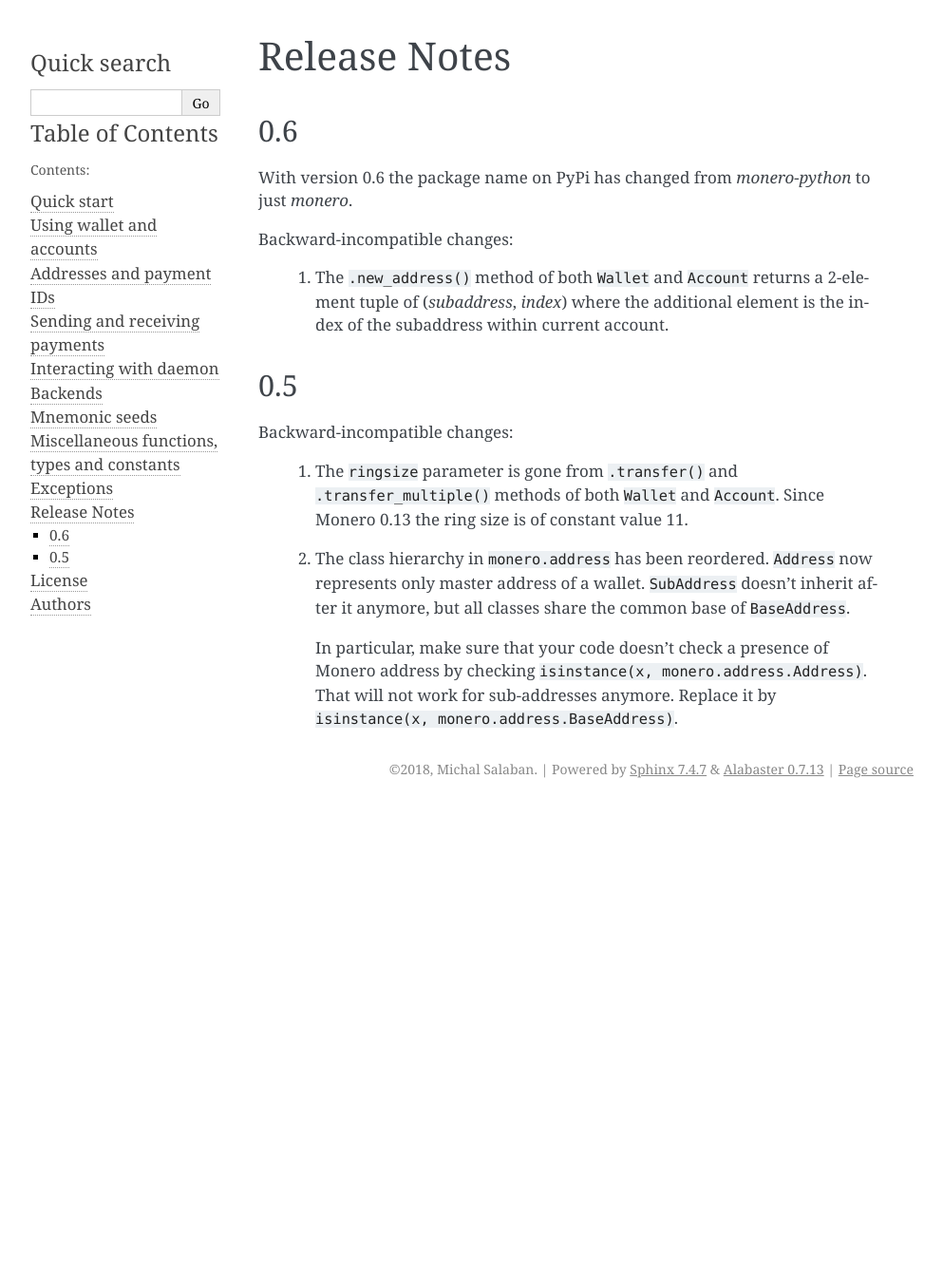
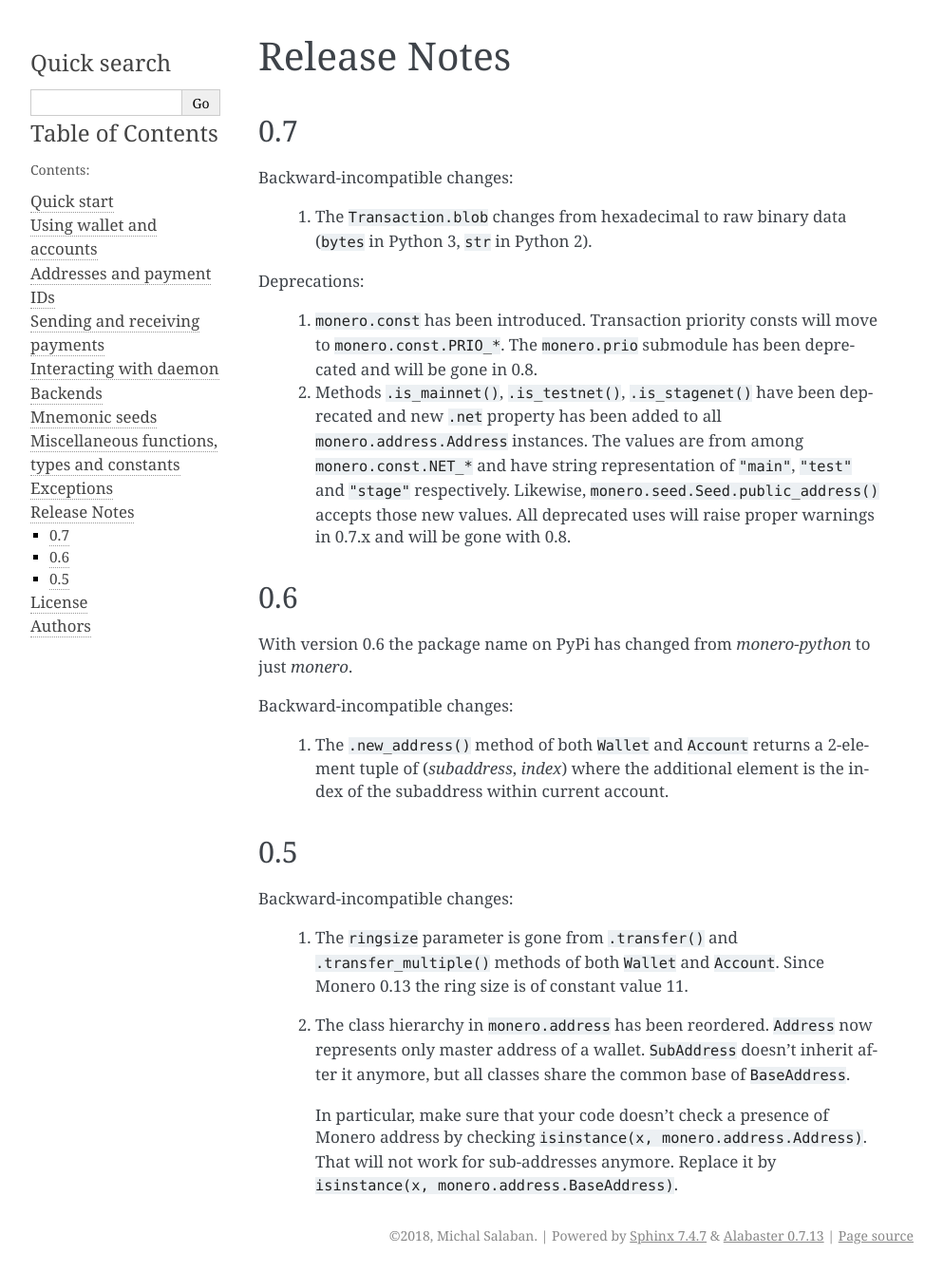
Before and after one commit to monero-ecosystem/monero-python, a Sphinx documentation site: the page built from docs/source/release_notes.rst, in a window 1280 px wide. Shown: the whole page at 95% size, without its empty margins (148-1141 px from the left). Built offline with Sphinx 7.4.7, drawn with Linux system fonts in a browser that asks for light colours; before the commit the page ends 900 px from its top, so only the background shows below that.

Commit message:
Update docs

```diff
--- a/docs/source/release_notes.rst
+++ b/docs/source/release_notes.rst
@@ -1,5 +1,25 @@
 Release Notes
 =============
+
+0.7
+---
+
+Backward-incompatible changes:
+
+ 1. The ``Transaction.blob`` changes from hexadecimal to raw binary data (``bytes`` in Python 3,
+    ``str`` in Python 2).
+
+Deprecations:
+
+ 1. ``monero.const`` has been introduced. Transaction priority consts will move to
+    ``monero.const.PRIO_*``. The ``monero.prio`` submodule has been deprecated and will be gone
+    in 0.8.
+ 2. Methods ``.is_mainnet()``, ``.is_testnet()``, ``.is_stagenet()`` have been deprecated and
+    new ``.net`` property has been added to all ``monero.address.Address`` instances. The values
+    are from among ``monero.const.NET_*`` and have string representation of ``"main"``, ``"test"``
+    and ``"stage"`` respectively. Likewise, ``monero.seed.Seed.public_address()`` accepts those
+    new values.
+    All deprecated uses will raise proper warnings in 0.7.x and will be gone with 0.8.
 
 0.6
 ---
```
